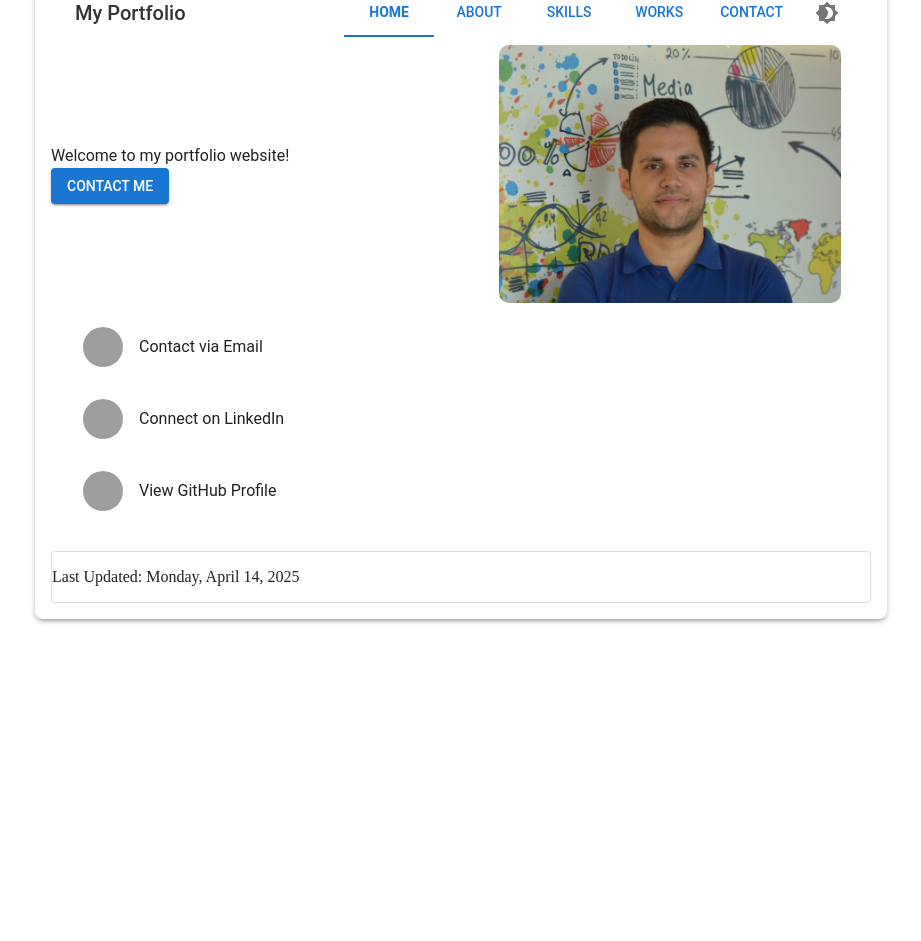
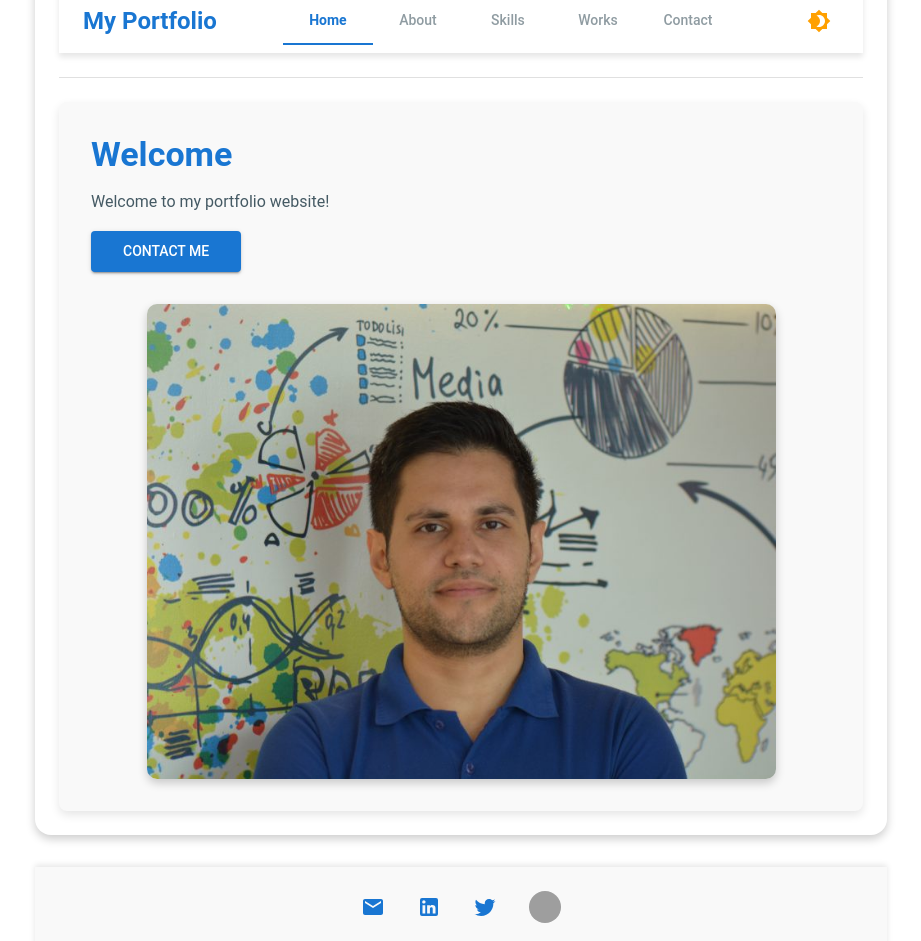
Before and after one commit to rsedaaghi/rsedaaghi.github.io, a React (Vite) app: page / in a window 1280 px wide. Shown: the part 75-1016 px from the top of the page, without its empty margins (179-1100 px from the left). Before the commit the page ends 800 px from the top, so only its background shows below. Built offline with nearby package versions, Linux system fonts and the light colour scheme; grey boxes are pictures that could not be loaded.

Commit message:
UPDATE: added released version and also beautified the code

```diff
--- a/package.json
+++ b/package.json
@@ -1,7 +1,7 @@
 {
   "name": "my-website",
   "private": true,
-  "version": "0.0.5",
+  "version": "1.0.6",
   "last_update": "Monday, April 14, 2025",
   "type": "module",
   "author": "Reza Sedaaghi",
--- a/public/assets/data/contact.json
+++ b/public/assets/data/contact.json
@@ -1,19 +1,22 @@
 [
     {
-        "iconUrl": "https://example.com/icons/email.png",
         "name": "Email",
         "label": "Contact via Email",
         "url": "mailto:example@example.com"
     },
     {
-        "iconUrl": "https://example.com/icons/linkedin.png",
         "name": "LinkedIn",
         "label": "Connect on LinkedIn",
         "url": "https://linkedin.com/in/example"
     },
     {
+        "name": "X (Twitter)",
+        "label": "Connect on X",
+        "url": "https://x.com/in/example"
+    },
+    {
         "iconUrl": "https://example.com/icons/github.png",
-        "name": "GitHub",
+        "name": "NewMedia",
         "label": "View GitHub Profile",
         "url": "https://github.com/example"
     }
--- a/src/App.jsx
+++ b/src/App.jsx
@@ -6,11 +6,11 @@ import Home from "./components/home";
 import packageJson from "../package.json";
 import {
 	Box,
-	Card,
 	createTheme,
 	ThemeProvider,
 	Paper,
 	Container,
+	Divider,
 } from "@mui/material";
 
 const tabs = [
@@ -27,7 +27,6 @@ const App = () => {
 	const [lastUpdated, setLastUpdated] = useState("");
 
 	useEffect(() => {
-		// Fetch `last updated` from `package.json`
 		const lastModified = packageJson.last_update;
 		setLastUpdated(lastModified);
 	}, []);
@@ -35,11 +34,11 @@ const App = () => {
 	const theme = createTheme({
 		palette: {
 			mode: darkMode ? "dark" : "light",
-			primary: { main: "#1976d2" },
-			secondary: { main: "#ff9800" },
+			primary: { main: "#3f51b5" },
+			secondary: { main: "#f50057" },
 		},
 		typography: {
-			fontFamily: `'Roboto', sans-serif`,
+			fontFamily: "'Roboto', sans-serif",
 		},
 	});
 
@@ -47,7 +46,7 @@ const App = () => {
 		setDarkMode((prevMode) => !prevMode);
 	};
 
-	const handleTabChange = (event, newValue) => {
+	const handleTabChange = (newValue) => {
 		setActiveTab(newValue);
 	};
 
@@ -55,11 +54,13 @@ const App = () => {
 		<ThemeProvider theme={theme}>
 			<Container maxWidth="md" sx={{ py: 4 }}>
 				<Paper
-					elevation={3}
+					elevation={4}
 					sx={{
-						borderRadius: 2,
-						p: 2,
-						overflow: "hidden",
+						borderRadius: 4,
+						p: 3,
+						boxShadow: darkMode
+							? "0px 4px 10px rgba(0,0,0,0.8)"
+							: "0px 4px 10px rgba(0,0,0,0.2)",
 					}}
 				>
 					<Header
@@ -69,6 +70,7 @@ const App = () => {
 						onTabChange={handleTabChange}
 						onThemeToggle={handleThemeToggle}
 					/>
+					<Divider sx={{ my: 3 }} />
 					{activeTab === "home" ? (
 						<Home />
 					) : (
@@ -76,13 +78,9 @@ const App = () => {
 							tab={tabs.find((tab) => tab.name === activeTab)}
 						/>
 					)}
-					<Footer />
-					<Box sx={{ mt: 2 }}>
-						<Card variant="outlined">
-							<p>Last Updated: {lastUpdated || "N/A"}</p>
-						</Card>
-					</Box>
 				</Paper>
+				{/* Footer with Last Updated */}
+				<Footer lastUpdated={lastUpdated} darkMode={darkMode} />
 			</Container>
 		</ThemeProvider>
 	);
--- a/src/components/footer.jsx
+++ b/src/components/footer.jsx
@@ -1,14 +1,8 @@
 import React, { useEffect, useState } from "react";
-import {
-	List,
-	ListItem,
-	ListItemAvatar,
-	Avatar,
-	ListItemText,
-	ListItemButton,
-} from "@mui/material";
+import { Box, IconButton, Avatar, Typography } from "@mui/material";
+import { GitHub, LinkedIn, Twitter, Email } from "@mui/icons-material";
 
-const Footer = () => {
+const Footer = ({ lastUpdated, darkMode }) => {
 	const [socialLinks, setSocialLinks] = useState([]);
 
 	useEffect(() => {
@@ -20,21 +14,94 @@ const Footer = () => {
 			);
 	}, []);
 
+	// Get the corresponding icon based on `name` property
+	const getIcon = (name) => {
+		if (!name) return null;
+		switch (name.toLowerCase()) {
+			case "email":
+				return <Email />;
+			case "linkedin":
+				return <LinkedIn />;
+			case "x (twitter)":
+				return <Twitter />;
+			case "newmedia":
+				return <GitHub />;
+			default:
+				return null;
+		}
+	};
+
 	return (
-		<footer>
-			<List>
+		<Box
+			component="footer"
+			sx={{
+				mt: 4,
+				py: 2,
+				backgroundColor: darkMode ? "#212121" : "#f9f9f9",
+				color: darkMode ? "#ffffff" : "#000000",
+				boxShadow: "0px -2px 6px rgba(0,0,0,0.1)",
+				textAlign: "center",
+			}}
+		>
+			{/* Social Links */}
+			<Box
+				sx={{
+					display: "flex",
+					justifyContent: "center",
+					gap: 2,
+					mb: 1,
+				}}
+			>
 				{socialLinks.map((link, index) => (
-					<ListItem key={index} component="div">
-						<ListItemButton component="a" href={link.url}>
-							<ListItemAvatar>
-								<Avatar src={link.iconUrl} alt={link.name} />
-							</ListItemAvatar>
-							<ListItemText primary={link.label} />
-						</ListItemButton>
-					</ListItem>
+					<IconButton
+						key={index}
+						href={link.url || "#"}
+						target={link.url ? "_blank" : "_self"}
+						sx={{
+							color: link.url ? "#1976d2" : "#bdbdbd",
+							"&:hover": {
+								color: link.url ? "#1565c0" : "#9e9e9e",
+								transform: link.url ? "scale(1.2)" : "none",
+							},
+							transition: "0.3s",
+						}}
+					>
+						{link.iconUrl ? (
+							<Avatar
+								src={link.iconUrl}
+								alt={link.name}
+								sx={{
+									width: 32,
+									height: 32,
+								}}
+							/>
+						) : (
+							getIcon(link.name) || (
+								<Avatar
+									sx={{
+										width: 32,
+										height: 32,
+										backgroundColor: "#e0e0e0",
+									}}
+								>
+									{link.name[0].toUpperCase()}
+								</Avatar>
+							)
+						)}
+					</IconButton>
 				))}
-			</List>
-		</footer>
+			</Box>
+			{/* Last Updated Text */}
+			<Typography
+				variant="body2"
+				sx={{
+					fontStyle: "italic",
+					color: darkMode ? "#b0bec5" : "#455a64",
+				}}
+			>
+				Last Updated: {lastUpdated || "N/A"}
+			</Typography>
+		</Box>
 	);
 };
 
--- a/src/components/header.jsx
+++ b/src/components/header.jsx
@@ -1,6 +1,5 @@
 import {
 	AppBar,
-	Button,
 	IconButton,
 	Toolbar,
 	Typography,
@@ -9,7 +8,7 @@ import {
 	useMediaQuery,
 	useTheme as useMuiTheme,
 } from "@mui/material";
-import { Brightness4, Brightness7 } from "@mui/icons-material";
+import { Brightness4, Brightness7, Menu } from "@mui/icons-material";
 
 const Header = ({ tabs, onTabChange, activeTab, onThemeToggle, darkMode }) => {
 	const muiTheme = useMuiTheme();
@@ -17,33 +16,44 @@ const Header = ({ tabs, onTabChange, activeTab, onThemeToggle, darkMode }) => {
 
 	return (
 		<AppBar
-			position="static"
-			sx={{ backgroundColor: "transparent", boxShadow: "none" }}
+			position="sticky"
+			sx={{
+				backgroundColor: darkMode ? "#212121" : "#ffffff",
+				color: darkMode ? "#ffffff" : "#212121",
+				boxShadow: "0px 4px 6px rgba(0, 0, 0, 0.1)",
+			}}
 		>
-			<Toolbar>
-				<Typography variant="h6" sx={{ flexGrow: 1, color: "#333" }}>
+			<Toolbar sx={{ display: "flex", justifyContent: "space-between" }}>
+				{/* Logo or Title */}
+				<Typography
+					variant="h5"
+					sx={{
+						fontWeight: "bold",
+						color: darkMode ? "#90caf9" : "#1976d2",
+					}}
+				>
 					My Portfolio
 				</Typography>
-				{isMobile ? (
-					// Render a hamburger menu that opens a Drawer on mobile devices.
-					<MobileMenu
-						tabs={tabs}
-						onTabChange={onTabChange}
-						activeTab={activeTab}
-					/>
-				) : (
+
+				{/* Navigation Tabs */}
+				{!isMobile ? (
 					<Tabs
 						value={activeTab}
-						onChange={onTabChange}
+						onChange={(e, newValue) => onTabChange(newValue)}
 						indicatorColor="primary"
-						textColor="primary"
+						textColor="inherit"
 						sx={{
 							"& .MuiTabs-indicator": {
-								backgroundColor: "#1976d2",
+								backgroundColor: darkMode
+									? "#90caf9"
+									: "#1976d2",
 							},
 							"& .MuiTab-root": {
-								color: "#1976d2",
-								"&.Mui-selected": { fontWeight: "bold" },
+								color: darkMode ? "#b0bec5" : "#455a64",
+								"&.Mui-selected": {
+									color: darkMode ? "#ffffff" : "#1976d2",
+									fontWeight: "bold",
+								},
 							},
 						}}
 					>
@@ -52,11 +62,26 @@ const Header = ({ tabs, onTabChange, activeTab, onThemeToggle, darkMode }) => {
 								key={tab.name}
 								label={tab.label}
 								value={tab.name}
+								sx={{ textTransform: "capitalize" }}
 							/>
 						))}
 					</Tabs>
+				) : (
+					<IconButton>
+						<Menu
+							sx={{ color: darkMode ? "#90caf9" : "#1976d2" }}
+						/>
+					</IconButton>
 				)}
-				<IconButton onClick={onThemeToggle} sx={{ ml: 1 }}>
+
+				{/* Dark Mode Toggle */}
+				<IconButton
+					onClick={onThemeToggle}
+					sx={{
+						color: darkMode ? "#fbc02d" : "#ffa000",
+						transition: "color 0.3s ease",
+					}}
+				>
 					{darkMode ? <Brightness7 /> : <Brightness4 />}
 				</IconButton>
 			</Toolbar>
--- a/src/components/home.jsx
+++ b/src/components/home.jsx
@@ -1,5 +1,5 @@
 import { useEffect, useState } from "react";
-import { Grid, Typography, Button } from "@mui/material";
+import { Grid, Typography, Button, Box, Paper } from "@mui/material";
 
 const Home = () => {
 	const [homeData, setHomeData] = useState({});
@@ -15,30 +15,74 @@ const Home = () => {
 	}, []);
 
 	return (
-		<Grid container spacing={2} alignItems="center">
-			<Grid size={{ xs: 12, md: 6 }}>
-				<Typography variant="body1">{homeData.description}</Typography>
+		<Paper
+			elevation={3}
+			sx={{
+				p: 4,
+				borderRadius: 2,
+				backgroundColor: "#f9f9f9",
+				boxShadow: "0px 4px 10px rgba(0,0,0,0.1)",
+			}}
+		>
+			<Grid container spacing={4} alignItems="center">
+				{/* Text Section */}
+				<Grid item xs={12} md={6}>
+					<Box sx={{ textAlign: "left" }}>
+						<Typography
+							variant="h4"
+							gutterBottom
+							sx={{
+								color: "#1976d2",
+								fontWeight: "bold",
+							}}
+						>
+							Welcome
+						</Typography>
+						<Typography
+							variant="body1"
+							sx={{
+								mb: 2,
+								lineHeight: 1.7,
+								color: "#455a64",
+							}}
+						>
+							{homeData.description}
+						</Typography>
 						{homeData.contactButton?.isOn && (
 							<Button
 								variant="contained"
 								href={homeData.contactButton.url}
+								sx={{
+									backgroundColor: "#1976d2",
+									color: "#fff",
+									"&:hover": { backgroundColor: "#1565c0" },
+									borderRadius: 1,
+									px: 4,
+									py: 1,
+								}}
 							>
 								Contact Me
 							</Button>
 						)}
+					</Box>
 				</Grid>
-			<Grid size={{ xs: 12, md: 6 }} container justifyContent="center">
-				<img
+
+				{/* Image Section */}
+				<Grid item xs={12} md={6} container justifyContent="center">
+					<Box
+						component="img"
 						src={homeData.image}
 						alt="Profile"
-					style={{
+						sx={{
 							width: "85%",
 							objectFit: "cover",
 							borderRadius: "10px",
+							boxShadow: "0px 4px 10px rgba(0,0,0,0.2)",
 						}}
 					/>
 				</Grid>
 			</Grid>
+		</Paper>
 	);
 };
 
--- a/src/components/photoAlbumModal.jsx
+++ b/src/components/photoAlbumModal.jsx
@@ -1,5 +1,6 @@
 import React from "react";
-import { Box, Modal, Typography } from "@mui/material";
+import { Box, Modal, Typography, IconButton } from "@mui/material";
+import CloseIcon from "@mui/icons-material/Close";
 
 const PhotoAlbumModal = ({ open, onClose, images }) => {
 	return (
@@ -7,23 +8,48 @@ const PhotoAlbumModal = ({ open, onClose, images }) => {
 			open={open}
 			onClose={onClose}
 			aria-labelledby="photo-album-modal"
+			sx={{
+				display: "flex",
+				alignItems: "center",
+				justifyContent: "center",
+			}}
 		>
 			<Box
 				sx={{
-					position: "absolute",
-					top: "50%",
-					left: "50%",
-					transform: "translate(-50%, -50%)",
+					position: "relative",
 					width: "80%",
+					maxWidth: "800px",
 					bgcolor: "background.paper",
 					boxShadow: 24,
 					p: 4,
 					borderRadius: 4,
 				}}
 			>
-				<Typography variant="h6" sx={{ mb: 2 }}>
-					Photo Album
-				</Typography>
+				{/* Modal Title with Close Icon */}
+				<Box
+					sx={{
+						display: "flex",
+						justifyContent: "space-between",
+						alignItems: "center",
+						mb: 3,
+					}}
+				>
+					<Typography
+						id="photo-album-modal"
+						variant="h5"
+						sx={{
+							fontWeight: "bold",
+							color: "#1976d2",
+						}}
+					>
+						Photo Album
+					</Typography>
+					<IconButton onClick={onClose} sx={{ color: "#757575" }}>
+						<CloseIcon />
+					</IconButton>
+				</Box>
+
+				{/* Images */}
 				{images.map((image, index) => (
 					<Box
 						key={index}
@@ -31,7 +57,7 @@ const PhotoAlbumModal = ({ open, onClose, images }) => {
 							display: "flex",
 							flexDirection: "column",
 							alignItems: "center",
-							mb: 2,
+							mb: 3,
 						}}
 					>
 						<img
@@ -39,11 +65,19 @@ const PhotoAlbumModal = ({ open, onClose, images }) => {
 							alt={image.caption}
 							style={{
 								width: "100%",
-								maxWidth: "500px",
-								borderRadius: "8px",
+								maxWidth: "600px",
+								borderRadius: "12px",
+								boxShadow: "0px 4px 10px rgba(0,0,0,0.2)",
 							}}
 						/>
-						<Typography variant="body2" sx={{ mt: 1 }}>
+						<Typography
+							variant="body1"
+							sx={{
+								mt: 2,
+								color: "#455a64",
+								fontStyle: "italic",
+							}}
+						>
 							{image.caption}
 						</Typography>
 					</Box>
--- a/src/components/tabContent.jsx
+++ b/src/components/tabContent.jsx
@@ -1,6 +1,13 @@
 import React, { useEffect, useState } from "react";
 import PhotoAlbumModal from "./photoAlbumModal";
-import { Card, CardContent, Typography, Button, Grid } from "@mui/material";
+import {
+	Card,
+	CardContent,
+	Typography,
+	Button,
+	Grid,
+	Box,
+} from "@mui/material";
 
 const TabContent = ({ tab }) => {
 	const [content, setContent] = useState([]);
@@ -9,7 +16,6 @@ const TabContent = ({ tab }) => {
 
 	useEffect(() => {
 		if (tab && tab.jsonFile) {
-			// Prevent fetch if tab is undefined
 			fetch(`/assets/data/${tab.jsonFile}`)
 				.then((response) => response.json())
 				.then((data) => setContent(data))
@@ -20,7 +26,11 @@ const TabContent = ({ tab }) => {
 	}, [tab]);
 
 	if (!tab) {
-		return <p>No tab selected</p>; // Fallback for undefined tab
+		return (
+			<Typography variant="body1" color="textSecondary" align="center">
+				No tab selected
+			</Typography>
+		);
 	}
 
 	const handleOpenModal = (images) => {
@@ -34,27 +44,73 @@ const TabContent = ({ tab }) => {
 	};
 
 	return (
-		<div>
-			<Typography variant="h4" gutterBottom>
+		<Box sx={{ p: 2 }}>
+			<Typography
+				variant="h4"
+				gutterBottom
+				sx={{
+					textAlign: "center",
+					fontWeight: "bold",
+					color: "#1976d2",
+					mb: 3,
+				}}
+			>
 				{tab.label}
 			</Typography>
 			{Array.isArray(content) ? (
-				<Grid container spacing={2}>
+				<Grid container spacing={3}>
 					{content.map((item, index) => (
 						<Grid item xs={12} md={6} key={index}>
-							<Card>
+							<Card
+								sx={{
+									boxShadow: "0px 4px 8px rgba(0,0,0,0.1)",
+									borderRadius: 2,
+								}}
+							>
 								<CardContent>
-									<Typography variant="h6">
+									<Typography
+										variant="h6"
+										sx={{
+											fontWeight: "bold",
+											color: "#455a64",
+											mb: 1,
+										}}
+									>
 										{item.title}
 									</Typography>
-									<Typography variant="body2">
+									<Typography
+										variant="body2"
+										sx={{
+											mb: 2,
+											color: "#757575",
+											lineHeight: 1.6,
+										}}
+									>
 										{item.description}
 									</Typography>
+									<Box
+										sx={{
+											display: "flex",
+											gap: 1,
+											flexWrap: "wrap",
+										}}
+									>
 										{item.url && (
 											<Button
+												variant="outlined"
 												href={item.url}
 												target="_blank"
 												rel="noopener noreferrer"
+												sx={{
+													textTransform: "capitalize",
+													borderRadius: 1,
+													color: "#1976d2",
+													borderColor: "#1976d2",
+													"&:hover": {
+														backgroundColor:
+															"#e3f2fd",
+													},
+												}}
 											>
 												Visit Project
 											</Button>
@@ -65,24 +121,44 @@ const TabContent = ({ tab }) => {
 												onClick={() =>
 													handleOpenModal(item.images)
 												}
+												sx={{
+													textTransform: "capitalize",
+													borderRadius: 1,
+													backgroundColor: "#1976d2",
+													color: "#fff",
+													"&:hover": {
+														backgroundColor:
+															"#1565c0",
+													},
+												}}
 											>
 												View Photo Album
 											</Button>
 										)}
+									</Box>
 								</CardContent>
 							</Card>
 						</Grid>
 					))}
 				</Grid>
 			) : (
-				<Typography variant="body1">{content.description}</Typography>
+				<Typography
+					variant="body1"
+					sx={{
+						textAlign: "center",
+						color: "#455a64",
+						mt: 2,
+					}}
+				>
+					{content.description}
+				</Typography>
 			)}
 			<PhotoAlbumModal
 				open={modalOpen}
 				onClose={handleCloseModal}
 				images={currentImages}
 			/>
-		</div>
+		</Box>
 	);
 };
 
```
Lines whose indentation alone changed are shown as unchanged.
